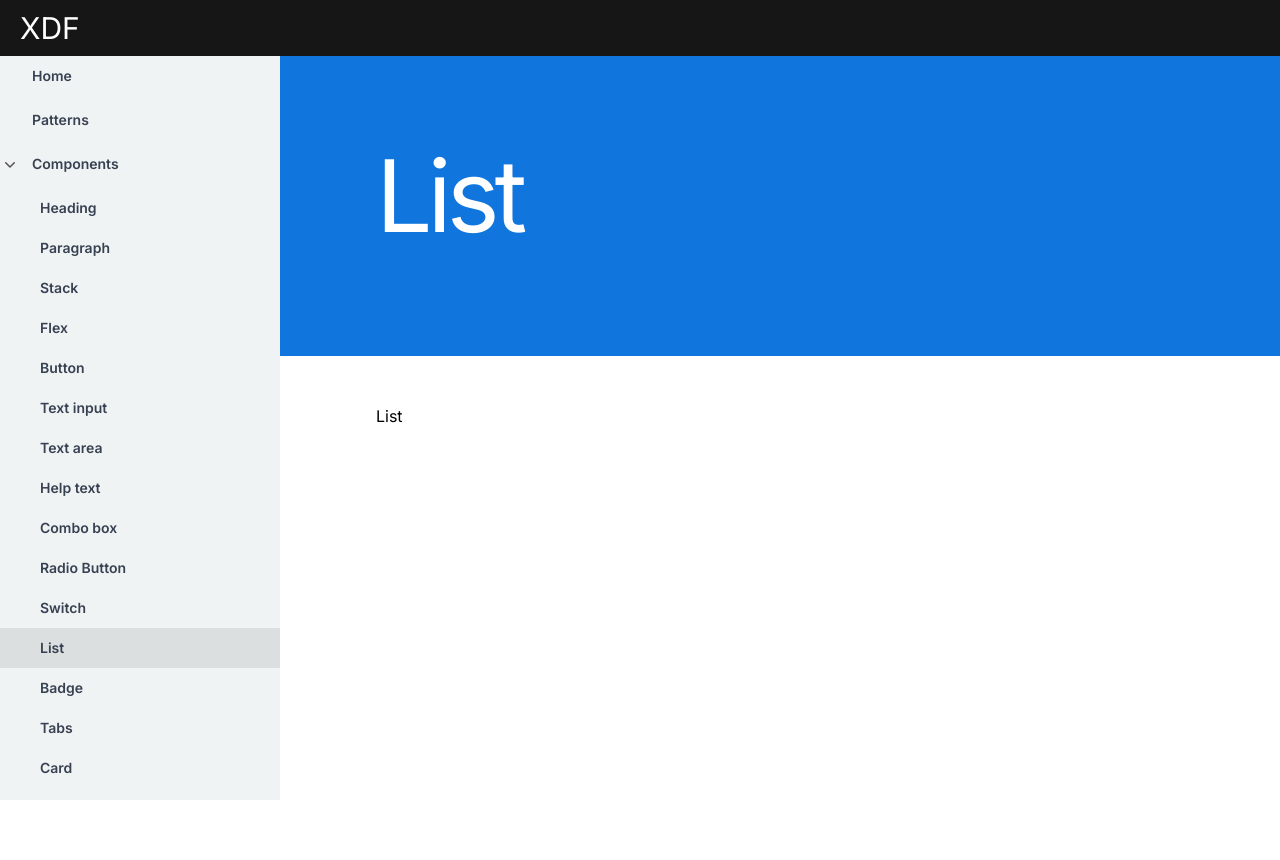
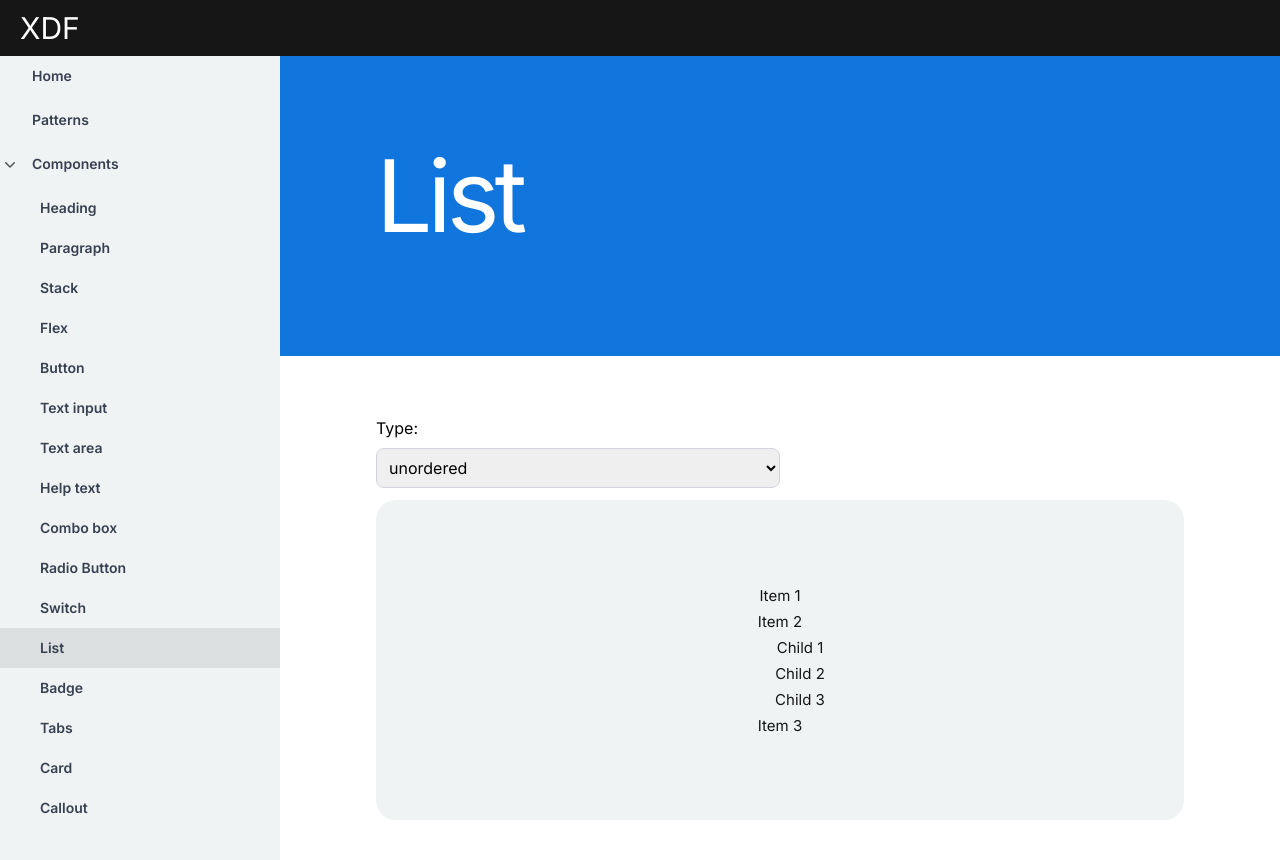
Before and after one commit to totisama/design-system, a Next.js app: page /components/list in a window 1280 px wide. Before the commit the page ends 800 px from the top, so only its background shows below. Built offline with nearby package versions, Linux system fonts and the light colour scheme.

Commit message:
Add list component + playground

```diff
--- a/src/app/components/list/page.tsx
+++ b/src/app/components/list/page.tsx
@@ -1,6 +1,11 @@
+import { ListPlayground } from '@/components/list/list-playground'
 import { PageWrapper } from '@/components/page-wrapper'
 import type React from 'react'
 
 export default function ListPage() {
-  return <PageWrapper name='List'>List</PageWrapper>
+  return (
+    <PageWrapper name='List'>
+      <ListPlayground />
+    </PageWrapper>
+  )
 }
--- /dev/null
+++ b/src/components/list/list-playground.tsx
@@ -0,0 +1,69 @@
+'use client'
+
+import { Container } from '@/components/container'
+import { List, type ListType } from './list'
+import { type ChangeEvent, useState } from 'react'
+import { Box } from '../box/box'
+
+const ITEMS = [
+  { text: 'Item 1' },
+  { text: 'Item 2', children: ['Child 1', 'Child 2', 'Child 3'] },
+  { text: 'Item 3' },
+]
+
+const TYPE = ['ordered', 'unordered']
+
+export const ListPlayground = () => {
+  const [type, setType] = useState<ListType>('unordered')
+
+  const handleAsChange = (e: ChangeEvent<HTMLSelectElement>) => {
+    setType(e.target.value as ListType)
+  }
+
+  return (
+    <>
+      <Box
+        as='section'
+        width={'100%'}
+        display='flex'
+        gap='spacing-06'
+      >
+        <Box
+          as='div'
+          marginY='spacing-04'
+          width={'50%'}
+          display='flex'
+          flexDirection='column'
+          gap='spacing-03'
+        >
+          <label htmlFor='type'>Type:</label>
+          <select
+            id='type'
+            name='type'
+            onChange={handleAsChange}
+            defaultValue={type}
+            className='p-2 rounded-lg border border-gray-300 focus:outline-none focus:ring-2 focus:ring-gray-500 focus:border-transparent'
+          >
+            {TYPE.map((option) => (
+              <option
+                key={option}
+                value={option}
+              >
+                {option}
+              </option>
+            ))}
+          </select>
+        </Box>
+      </Box>
+      <Container
+        justifyContent='center'
+        alignItems='center'
+      >
+        <List
+          items={ITEMS}
+          type={type}
+        />
+      </Container>
+    </>
+  )
+}
--- /dev/null
+++ b/src/components/list/list.tsx
@@ -0,0 +1,52 @@
+import { Box } from '../box/box'
+import { type Margin } from '../box/box-tokens'
+import { Text } from '../text/text'
+
+export interface Items {
+  text: string
+  children?: string[]
+}
+
+export type ListType = 'ordered' | 'unordered'
+
+interface ListProps {
+  items: Items[]
+  marginL?: Margin
+  type?: ListType
+}
+
+export const List = ({ items, marginL, type = 'unordered' }: ListProps) => {
+  return (
+    <Box
+      listType={type}
+      marginL={marginL}
+      display='flex'
+      flexDirection='column'
+      gapY='spacing-01'
+      as={type === 'ordered' ? 'ol' : 'ul'}
+    >
+      {items.map((item) => (
+        <>
+          <Box
+            key={item.text}
+            as='li'
+          >
+            <Text
+              as='p'
+              color='text-primary'
+            >
+              {item.text}
+            </Text>
+          </Box>
+          {item.children && (
+            <List
+              type={type}
+              marginL='spacing-08'
+              items={item.children.map((child) => ({ text: child }))}
+            />
+          )}
+        </>
+      ))}
+    </Box>
+  )
+}
```
